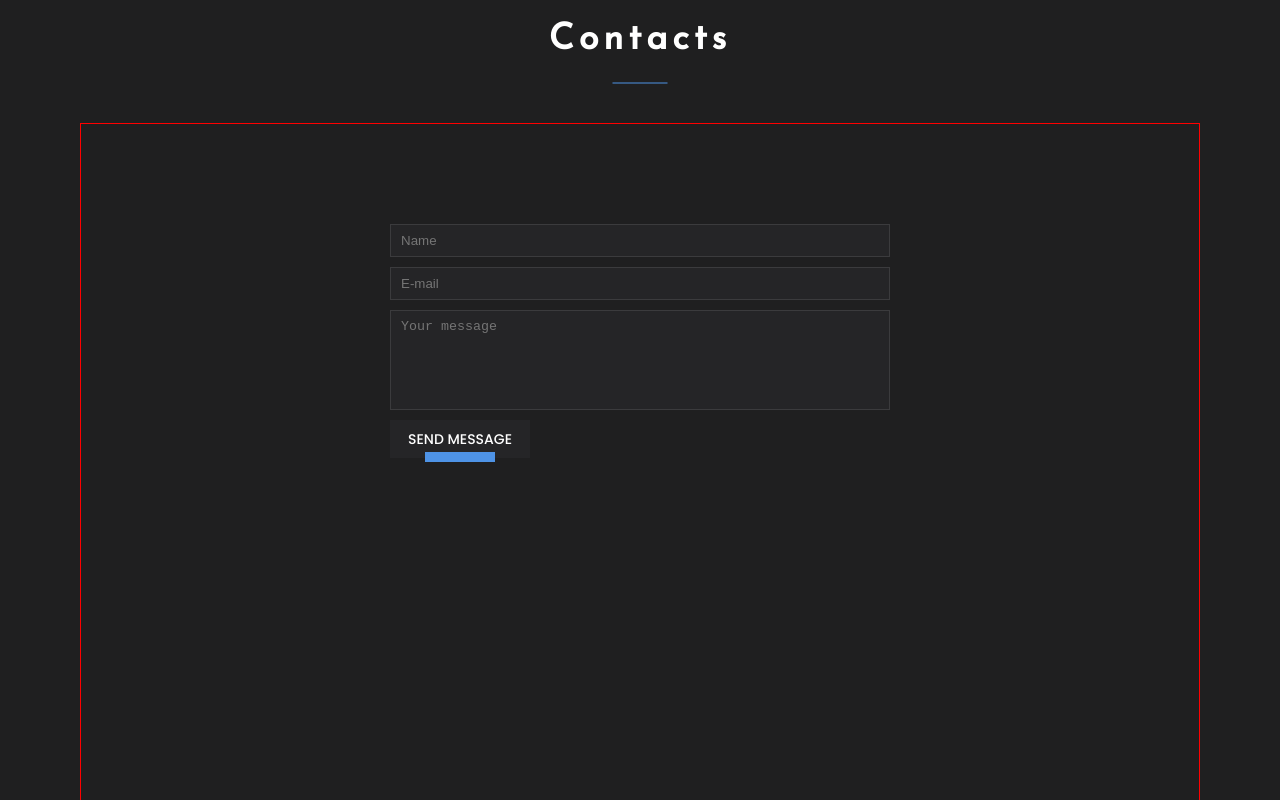
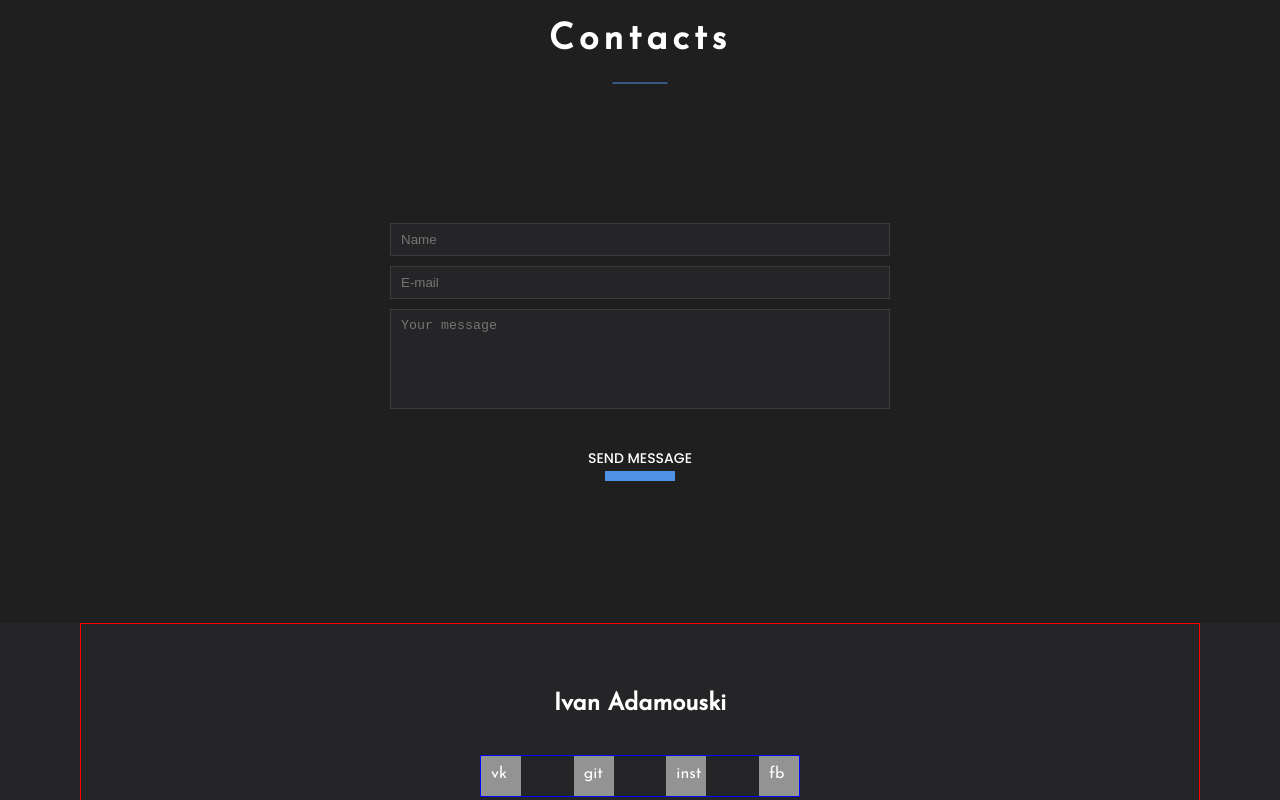
Before and after one commit to aivan3d66/portfolio, a React (Create React App) app: page / in a window 1280 px wide. Shown: the part 3100-3900 px from the top of the page. Built offline with nearby package versions, Linux system fonts and the light colour scheme.

Commit message:
delete Button styles

```diff
--- a/src/components/Contacts/Contacts.module.scss
+++ b/src/components/Contacts/Contacts.module.scss
@@ -9,9 +9,8 @@
 .contactsWrapper {
   min-width: 320px;
   max-width: 1120px;
-  min-height: 100vh;
+  min-height: 400px;
   margin: 0 auto;
-  border: 1px solid red;
 }
 
 .contactsForm {
@@ -21,6 +20,12 @@
   min-width: 320px;
   max-width: 400px;
   margin: 100px auto;
+
+  button {
+    margin: 20px auto;
+    background-color: $special_dark-gray;
+    border-color: $special_dark-gray;
+  }
 }
 
 .contactsForm__fields {
```
